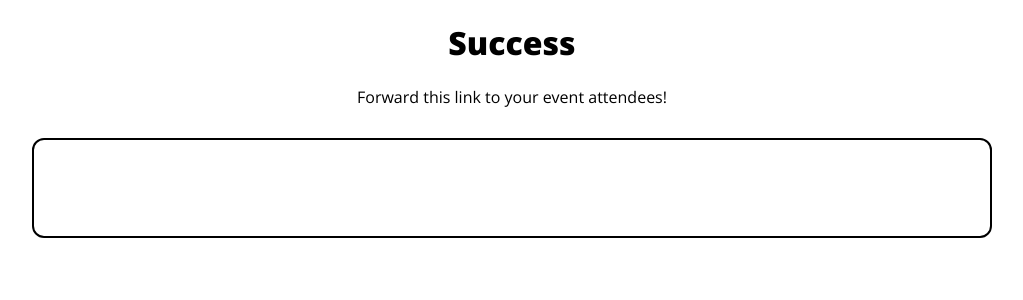
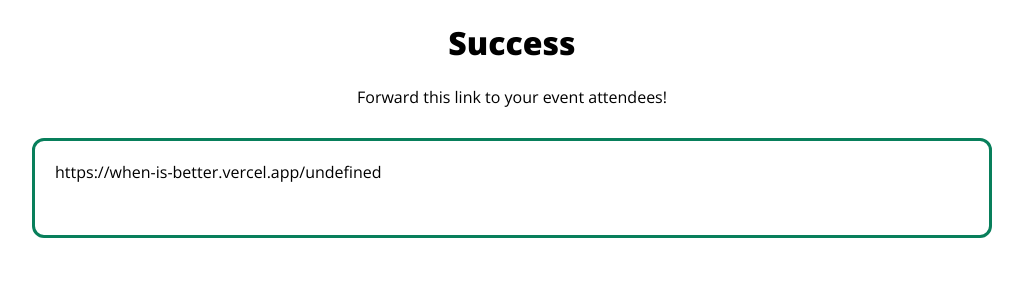
Before and after one commit to jeyeong/when-is-better, a Next.js app in the folder client/: page /create-success in a window 1280 px wide. Shown: the top 300 px of the page, without its empty margins (128-1151 px from the left). Built offline with nearby package versions, Linux system fonts and the light colour scheme; a web font is replaced by a local one.

Commit message:
create event button works

```diff
--- a/client/pages/create-success/index.js
+++ b/client/pages/create-success/index.js
@@ -1,8 +1,14 @@
 import Head from 'next/head';
 
 import styles from '../../styles/CreateSuccess.module.css';
+import { useRouter } from 'next/router';
+
+const DOMAIN_NAME = 'https://when-is-better.vercel.app/';
 
 const CreateSuccess = () => {
+  const router = useRouter();
+  const { event_id } = router.query;
+
   return (
     <>
       <Head>
@@ -21,10 +27,22 @@ const CreateSuccess = () => {
       <div className={styles.createsuccess}>
         <h1>Success</h1>
         <span>Forward this link to your event attendees!</span>
-        <div className={styles.createsuccess__linkbox}></div>
+        <div
+          className={styles.createsuccess__linkbox}
+        >{`${DOMAIN_NAME}${event_id}`}</div>
       </div>
     </>
   );
 };
 
 export default CreateSuccess;
+
+{
+  /* <button
+onClick={() =>
+  navigator.clipboard.writeText(`${DOMAIN_NAME}${event_id}`)
+}
+>
+Copy
+</button> */
+}
--- a/client/pages/create/index.js
+++ b/client/pages/create/index.js
@@ -13,7 +13,7 @@ import Router from 'next/router';
 import { generateTimeSlotArray } from '../../models/timeslots';
 
 import styles from '../../styles/Create.module.css';
-import timeslots, { getEventObject } from '../../models/timeslots'
+import timeslots, { getEventObject } from '../../models/timeslots';
 
 const TIMES = [
   '8am',
@@ -122,7 +122,7 @@ const TimeSelection = ({ timeslots, setTimeslots }) => {
         console.log(res);
 
         /* Redirect user to page to share link */
-        Router.push(`/?event_id=${res.event_id}`);
+        Router.push(`/create-success/?event_id=${res.event_id}`);
       });
   };
 
@@ -178,7 +178,7 @@ const TimeSelection = ({ timeslots, setTimeslots }) => {
 };
 
 const CreateForm = () => {
-  getEventObject('d39ec5')
+  getEventObject('d39ec5');
   const [timeslots, setTimeslots] = useState(
     generateTimeSlotArray(start, end, delta_duration)
   );
--- a/client/styles/CreateSuccess.module.css
+++ b/client/styles/CreateSuccess.module.css
@@ -9,6 +9,7 @@
   margin-top: 30px;
   width: 75%;
   height: 100px;
-  border: 2px solid black;
+  border: 3px solid #087f5b;
   border-radius: 12px;
+  padding: 20px;
 }
```
